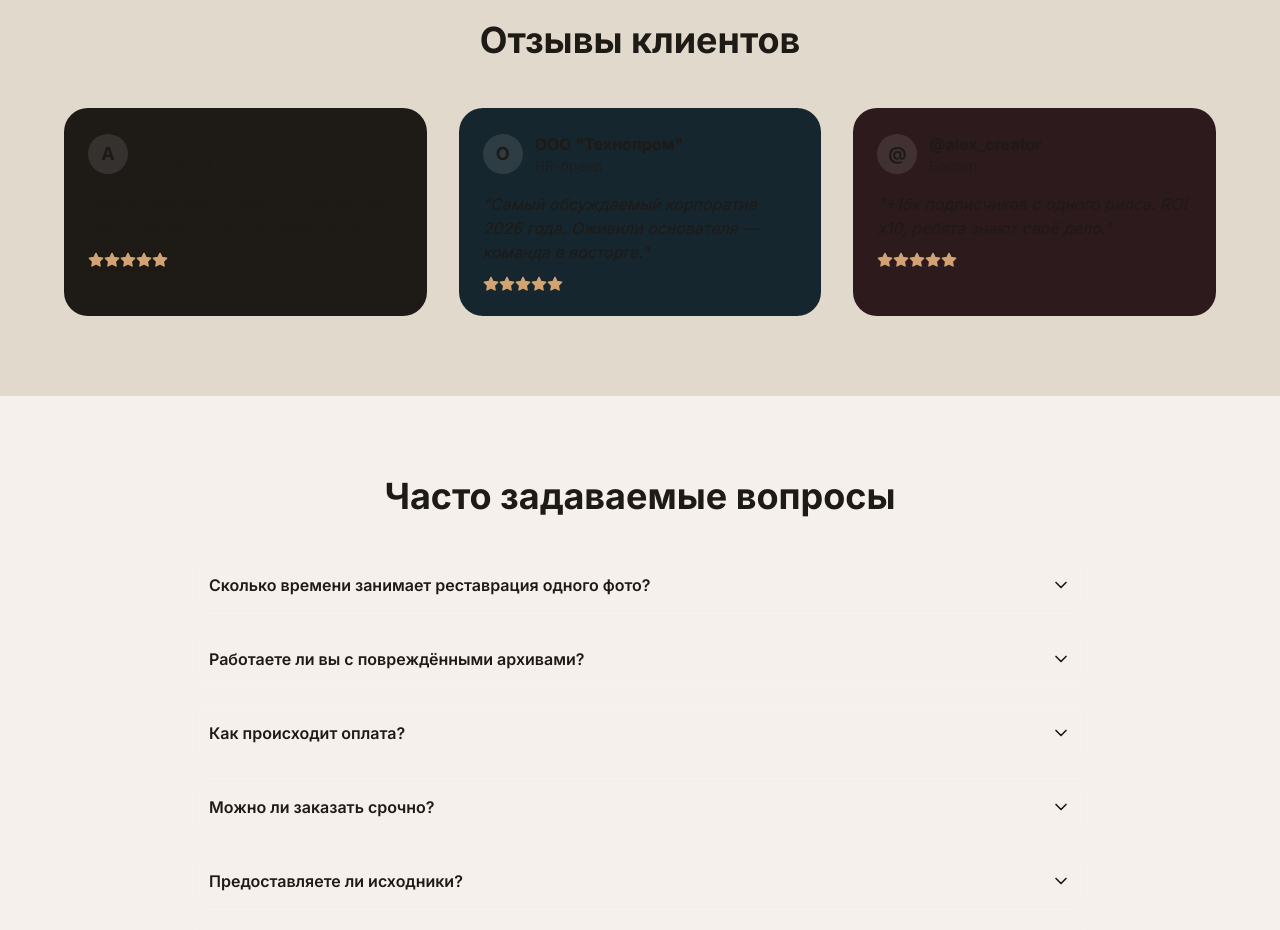
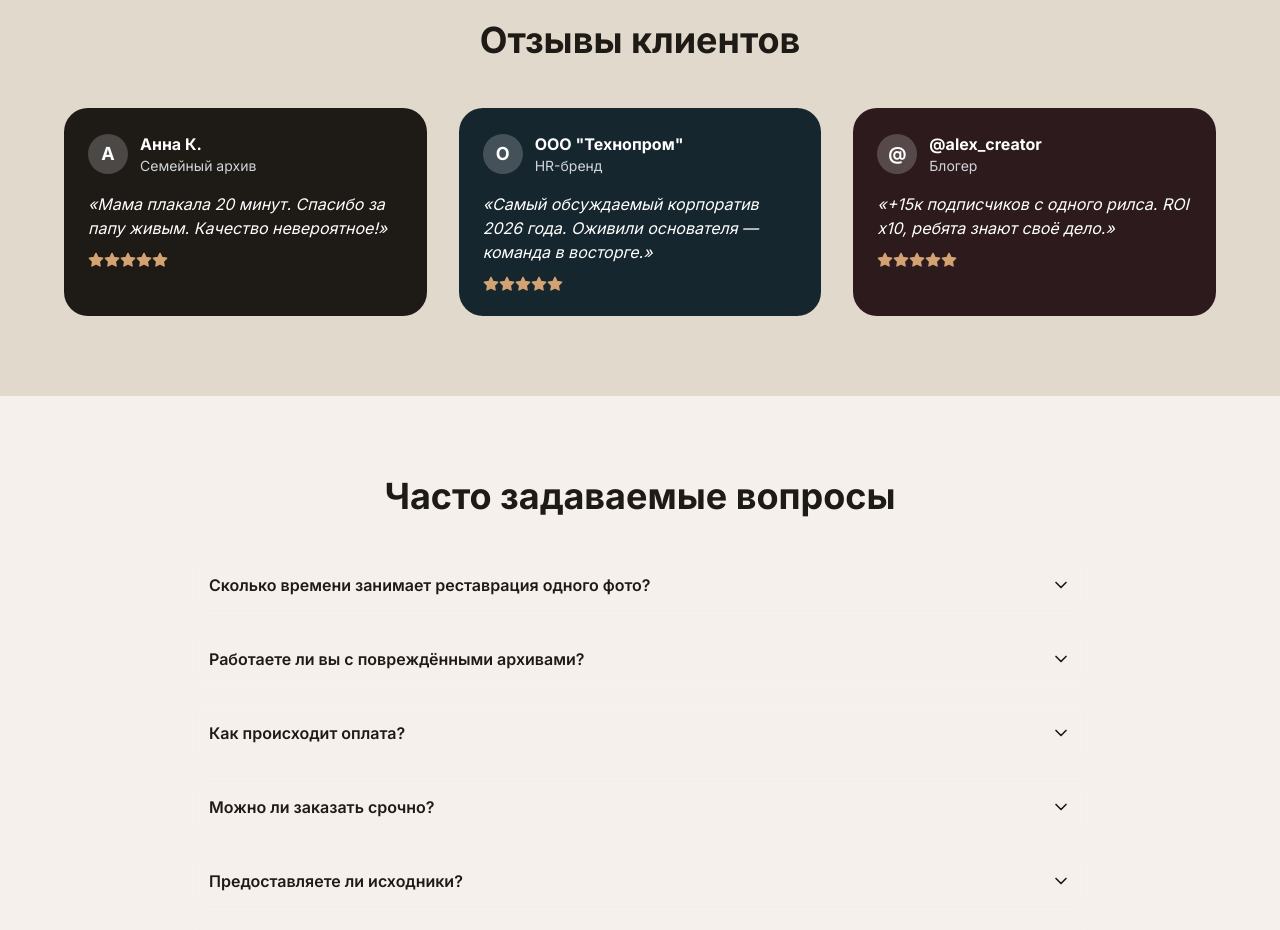
Before and after one commit to melevgeni-cpu/neurovid-module-new, a Next.js app: page / in a window 1280 px wide. Shown: the part 5300-6230 px from the top of the page. Built offline with nearby package versions, Linux system fonts and the light colour scheme.

Commit message:
Полностью заменен ReviewsSection.tsx

```diff
--- a/components/sections/ReviewsSection.tsx
+++ b/components/sections/ReviewsSection.tsx
@@ -4,25 +4,72 @@ import { motion } from 'framer-motion'
 import { Star } from 'lucide-react'
 
 const reviews = [
-  { name: 'Анна К.', role: 'Семейный архив', text: 'Мама плакала 20 минут. Спасибо за папу живым. Качество невероятное!', bgColor: 'bg-[#1e1a16]' },
-  { name: 'ООО "Технопром"', role: 'HR-бренд', text: 'Самый обсуждаемый корпоратив 2026 года. Оживили основателя — команда в восторге.', bgColor: 'bg-[#16262e]' },
-  { name: '@alex_creator', role: 'Блогер', text: '+15к подписчиков с одного рилса. ROI x10, ребята знают своё дело.', bgColor: 'bg-[#2d1a1c]' },
+  {
+    name: 'Анна К.',
+    role: 'Семейный архив',
+    text: 'Мама плакала 20 минут. Спасибо за папу живым. Качество невероятное!',
+    bgColor: 'bg-[#1e1a16]',
+    textColor: 'text-white',
+    mutedColor: 'text-gray-300',
+  },
+  {
+    name: 'ООО "Технопром"',
+    role: 'HR-бренд',
+    text: 'Самый обсуждаемый корпоратив 2026 года. Оживили основателя — команда в восторге.',
+    bgColor: 'bg-[#16262e]',
+    textColor: 'text-white',
+    mutedColor: 'text-gray-300',
+  },
+  {
+    name: '@alex_creator',
+    role: 'Блогер',
+    text: '+15к подписчиков с одного рилса. ROI x10, ребята знают своё дело.',
+    bgColor: 'bg-[#2d1a1c]',
+    textColor: 'text-white',
+    mutedColor: 'text-gray-300',
+  },
 ]
 
 export default function ReviewsSection() {
   return (
     <section id="reviews" className="py-20 px-5 bg-bg-secondary">
       <div className="max-w-6xl mx-auto">
-        <motion.h2 initial={{ opacity: 0, y: 20 }} whileInView={{ opacity: 1, y: 0 }} viewport={{ once: true }} className="text-4xl font-bold mb-12 text-center">Отзывы клиентов</motion.h2>
+        <motion.h2
+          initial={{ opacity: 0, y: 20 }}
+          whileInView={{ opacity: 1, y: 0 }}
+          viewport={{ once: true }}
+          className="text-4xl font-bold mb-12 text-center text-text-primary"
+        >
+          Отзывы клиентов
+        </motion.h2>
+
         <div className="grid md:grid-cols-3 gap-8">
           {reviews.map((review, idx) => (
-            <motion.div key={idx} initial={{ opacity: 0, y: 30 }} whileInView={{ opacity: 1, y: 0 }} viewport={{ once: true }} transition={{ delay: idx * 0.1 }} className={`${review.bgColor} p-6 rounded-3xl`}>
+            <motion.div
+              key={idx}
+              initial={{ opacity: 0, y: 30 }}
+              whileInView={{ opacity: 1, y: 0 }}
+              viewport={{ once: true }}
+              transition={{ delay: idx * 0.1 }}
+              className={`${review.bgColor} p-6 rounded-3xl`}
+            >
               <div className="flex items-center gap-3 mb-4">
-                <div className="w-10 h-10 rounded-full bg-white/10 flex items-center justify-center"><span className="text-lg font-bold">{review.name[0]}</span></div>
-                <div><div className="font-bold">{review.name}</div><div className="text-sm opacity-60">{review.role}</div></div>
+                <div className="w-10 h-10 rounded-full bg-white/20 flex items-center justify-center">
+                  <span className={`text-lg font-bold ${review.textColor}`}>
+                    {review.name[0]}
+                  </span>
+                </div>
+                <div>
+                  <div className={`font-bold ${review.textColor}`}>{review.name}</div>
+                  <div className={`text-sm ${review.mutedColor}`}>{review.role}</div>
+                </div>
               </div>
-              <p className="italic mb-3">"{review.text}"</p>
-              <div className="flex text-accent-warm">{[...Array(5)].map((_, i) => (<Star key={i} size={16} fill="currentColor" />))}</div>
+              <p className={`italic mb-3 ${review.textColor}`}>«{review.text}»</p>
+              <div className="flex text-accent-warm">
+                {[...Array(5)].map((_, i) => (
+                  <Star key={i} size={16} fill="currentColor" />
+                ))}
+              </div>
             </motion.div>
           ))}
         </div>
```
